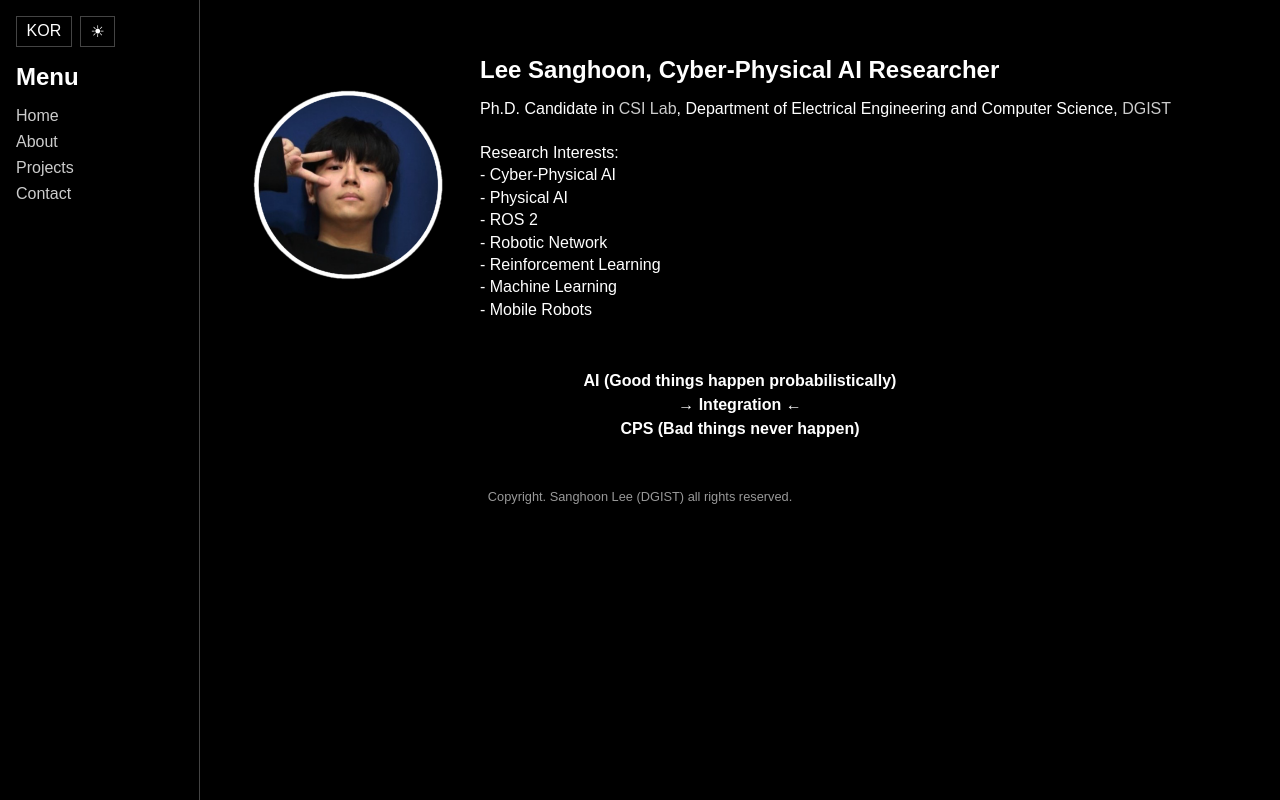
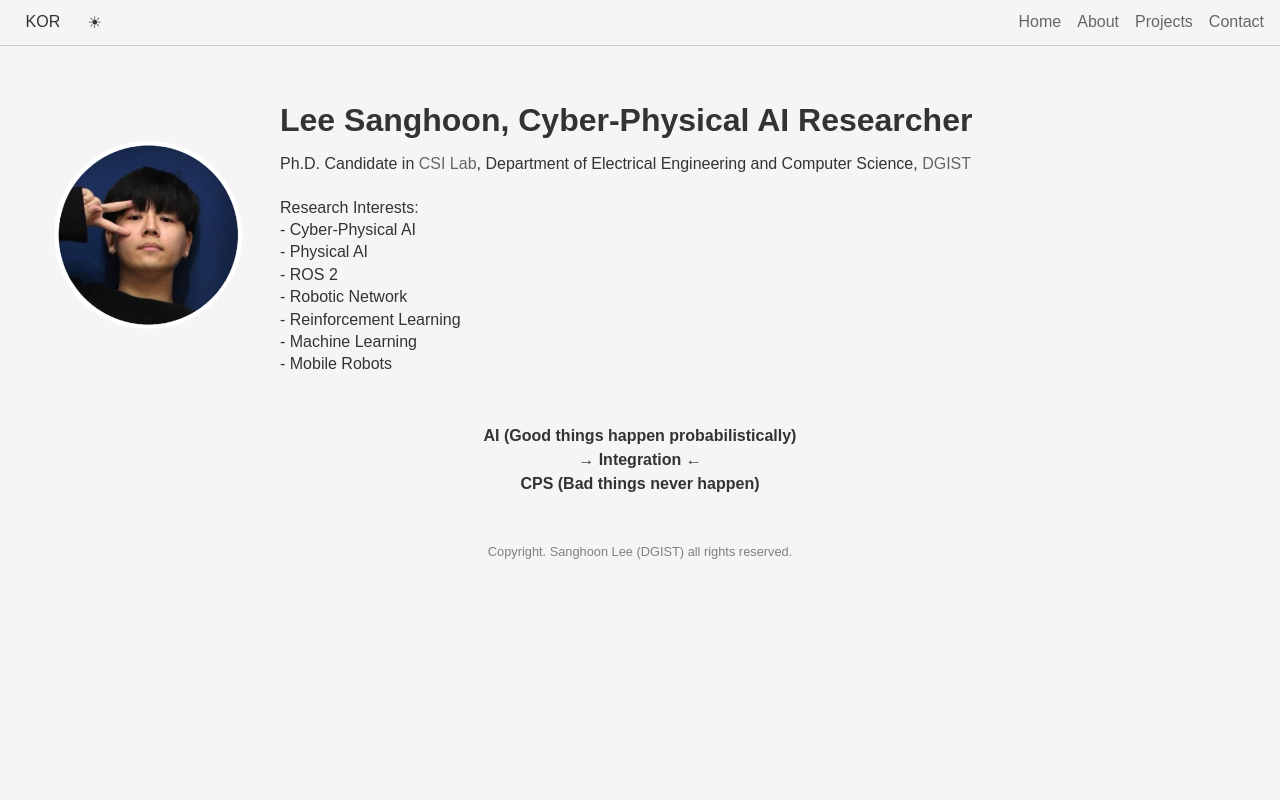
Before and after one commit to Hun0130/Hun0130.github.io, a plain HTML site: page index.html in a window 1280 px wide. Drawn offline with Linux system fonts and the light colour scheme.

Commit message:
Update index.html

```diff
--- a/index.html
+++ b/index.html
@@ -4,21 +4,22 @@
   <meta charset="UTF-8" />
   <title>Sanghoon Lee</title>
   <style>
-    /* 기본 레이아웃 스타일 */
+    /* 기본 레이아웃 및 애니메이션 */
     body {
       margin: 0;
       font-family: sans-serif;
       transition: background-color 0.3s, color 0.3s;
     }
-    /* 라이트 모드 */
+
+    /* 라이트 모드: 연한 회색 배경 + 짙은 텍스트 */
     body.light-mode {
-      background-color: #fff;  /* 흰색 배경 */
-      color: #000;            /* 검은색 텍스트 */
+      background-color: #f5f5f5;
+      color: #333;
     }
-    /* 다크 모드 */
+    /* 다크 모드: 짙은 회색 배경 + 밝은 텍스트 */
     body.dark-mode {
-      background-color: #000;  /* 검은색 배경 */
-      color: #fff;            /* 흰색 텍스트 */
+      background-color: #333;
+      color: #f0f0f0;
     }
 
     /* 링크 스타일 (밑줄/파란색 제거, 라이트-다크 모드 별 색상) */
@@ -26,57 +27,59 @@
       text-decoration: none;
     }
     body.light-mode a {
-      color: #444; /* 진한 회색 */
+      color: #666; /* 라이트 모드에서 링크 색상 */
     }
     body.dark-mode a {
-      color: #ccc; /* 옅은 회색 */
+      color: #ccc; /* 다크 모드에서 링크 색상 */
     }
 
-    /* 왼쪽 사이드바 */
-    #sidebar {
-      position: fixed;
-      top: 0;
-      left: 0;
-      width: 200px;
-      height: 100vh;
-      padding: 1rem;
+    /*******************************************************
+     * 상단 영역: 헤더 및 메뉴
+     *******************************************************/
+    header {
+      display: flex;
+      align-items: center;
+      justify-content: space-between;
+      padding: 0.5rem 1rem;
       box-sizing: border-box;
-      border-right: 1px solid #444;
+      border-bottom: 1px solid #ccc;
     }
-    #sidebar h2 {
-      margin-top: 1rem;
-      margin-bottom: 1rem;
-    }
-    #sidebar nav a {
-      display: block;
-      margin: 0.5rem 0;
-      cursor: pointer;
-    }
-    #sidebar nav a:hover {
-      text-decoration: none;
-    }
-
-    /* 사이드바 내 상단 버튼 영역 스타일 */
+    /* 좌측 상단 버튼 영역 */
     .top-buttons {
       display: flex;
-      flex-direction: row;
       gap: 0.5rem;
     }
     .top-buttons button {
       cursor: pointer;
       padding: 0.3rem 0.6rem;
-      border: 1px solid #444;
-      background: none;
+      border: none;           /* 테두리 제거 */
+      border-radius: 5px;     /* 모서리를 살짝 둥글게 */
+      background: none;       /* 배경 제거 */
       font-size: 1rem;
-      color: inherit; /* 부모의 모드에 따라 글자색 상속 */
+      color: inherit;         /* 부모 모드에 따라 색상 상속 */
     }
     .top-buttons button:hover {
-      background: rgba(255,255,255,0.1);
+      /* 살짝 투명 배경을 넣어 마우스오버 표시 */
+      background: rgba(0, 0, 0, 0.1);
     }
 
-    /* 메인 콘텐츠 영역(사이드바 외부) */
+    /* 메뉴(nav) - 가로 배치 */
+    nav {
+      display: flex;
+      gap: 1rem;
+    }
+    nav a {
+      cursor: pointer;
+    }
+    nav a:hover {
+      text-decoration: none;
+    }
+
+    /*******************************************************
+     * 본문 영역
+     *******************************************************/
+    /* 내용 영역: 헤더 아래쪽에 위치 */
     .content {
-      margin-left: 200px; /* 사이드바 폭만큼 오른쪽으로 밀기 */
       padding: 2rem;
     }
 
@@ -84,12 +87,14 @@
     .section {
       display: none;
     }
-    /* 선택된 섹션만 보이도록 할 때 block 처리 */
+    /* 선택된 섹션만 보이도록 할 때 */
     .section.active {
       display: block;
     }
 
-    /* 홈 섹션 레이아웃 (2열) */
+    /*******************************************************
+     * 홈 섹션
+     *******************************************************/
     .home-header {
       display: flex;
       flex-wrap: wrap; /* 작은 화면에서 레이아웃이 깨지지 않도록 */
@@ -97,30 +102,32 @@
 
     /* 왼쪽 열: 프로필 사진 (사진 크기만큼만 공간을 차지) */
     .profile-wrapper {
-      flex: 0 0 auto;          /* 왼쪽 열이 사진 크기만큼만 차지하도록 고정 */
+      flex: 0 0 auto;     /* 사진 크기만큼만 너비를 차지 */
       display: flex;
       justify-content: center;
       align-items: center;
       padding: 1rem;
     }
     .profile-pic {
-      width: 200px;   /* 사진 너비 */
+      width: 200px;       /* 사진 너비 고정 */
       height: auto;
-      border-radius: 4px; /* 혹은 원형으로 하려면 50%로 조정 */
-      border: none;       /* 모서리를 투명화, 배경과 어우러지도록 함 */
+      border-radius: 4px;
+      border: none;
     }
 
     /* 오른쪽 열: 이름, 직위 등 */
     .profile-info {
-      flex: 1;               /* 나머지 공간을 모두 차지 */
+      flex: 1;
       padding: 1rem;
       display: flex;
       flex-direction: column;
       justify-content: center;
     }
-    .profile-info h2 {
+    /* 이름을 가장 크게 표시 (h1) */
+    .profile-info h1 {
       margin: 0.5rem 0;
-      font-size: 1.5rem;
+      font-size: 2rem; /* 크게 표시 */
+      font-weight: bold;
     }
     .profile-info p {
       margin: 0.5rem 0;
@@ -135,13 +142,15 @@
       line-height: 1.5;
     }
 
-    /* Research Interests 영역 */
+    /* 연구 관심 분야 */
     .research-interest {
       margin-top: 1rem;
       line-height: 1.4;
     }
 
-    /* 푸터 스타일 */
+    /*******************************************************
+     * 푸터
+     *******************************************************/
     footer {
       text-align: center;
       font-size: 0.8rem;
@@ -150,10 +159,11 @@
     }
   </style>
 </head>
-<body class="dark-mode">
-  <!-- 좌측 사이드바 -->
-  <aside id="sidebar">
-    <!-- 상단 버튼 영역 -->
+
+<body class="light-mode">
+  <!-- 상단 헤더 -->
+  <header>
+    <!-- 왼쪽에 토글 버튼들 -->
     <div class="top-buttons">
       <!-- 한/영 전환 버튼 -->
       <button id="langToggleBtn" onclick="toggleLanguage()">KOR</button>
@@ -161,14 +171,14 @@
       <button onclick="toggleMode()">☀</button>
     </div>
 
-    <h2 id="menuTitle">Menu</h2>
+    <!-- 오른쪽에 메뉴 -->
     <nav>
       <a href="#home" id="navHome" onclick="showSection('home'); return false;">Home</a>
       <a href="#about" id="navAbout" onclick="showSection('about'); return false;">About</a>
       <a href="#projects" id="navProjects" onclick="showSection('projects'); return false;">Projects</a>
       <a href="#contact" id="navContact" onclick="showSection('contact'); return false;">Contact</a>
     </nav>
-  </aside>
+  </header>
 
   <!-- 실제 콘텐츠 영역 -->
   <div class="content">
@@ -182,7 +192,8 @@
 
         <!-- 오른쪽 열: 이름/직함/간단 소개 + 연구 관심 분야 -->
         <div class="profile-info">
-          <h2 id="homeTitle"></h2>
+          <!-- 이름을 h1으로 표시 -->
+          <h1 id="homeTitle"></h1>
           <p id="homeSubInfo"></p>
           <!-- Research Interests (profile-info 내부) -->
           <div class="research-interest" id="homeResearch"></div>
@@ -223,7 +234,7 @@
      **********************************************************/
     window.addEventListener('DOMContentLoaded', () => {
       showSection('home');
-      // 초기 한/영 텍스트도 설정(영어가 기본)
+      // 초기 한/영 텍스트도 설정 (영어가 기본)
       setLanguageTexts('en');
     });
 
@@ -232,12 +243,12 @@
      **********************************************************/
     function toggleMode() {
       const bodyElement = document.body;
-      if (bodyElement.classList.contains('dark-mode')) {
+      if (bodyElement.classList.contains('light-mode')) {
+        bodyElement.classList.remove('light-mode');
+        bodyElement.classList.add('dark-mode');
+      } else {
         bodyElement.classList.remove('dark-mode');
         bodyElement.classList.add('light-mode');
-      } else {
-        bodyElement.classList.remove('light-mode');
-        bodyElement.classList.add('dark-mode');
       }
     }
 
@@ -298,7 +309,7 @@
 
     // 언어 토글 함수
     function toggleLanguage() {
-      // 현재 언어를 기준으로 다음 언어로 토글
+      // 현재 언어 상태를 바꿔주기
       currentLang = (currentLang === 'en') ? 'ko' : 'en';
       setLanguageTexts(currentLang);
 
@@ -309,7 +320,6 @@
 
     // 실제 텍스트 교체 함수
     function setLanguageTexts(lang) {
-      document.getElementById('menuTitle').textContent         = texts[lang].menuTitle;
       document.getElementById('navHome').textContent           = texts[lang].navHome;
       document.getElementById('navAbout').textContent          = texts[lang].navAbout;
       document.getElementById('navProjects').textContent       = texts[lang].navProjects;
@@ -331,13 +341,13 @@
      * 4. 탭(섹션) 전환 함수
      **********************************************************/
     function showSection(sectionId) {
-      // 모든 섹션을 숨기고
+      // 모든 섹션 숨김
       const sections = document.querySelectorAll('.section');
       sections.forEach(section => {
         section.classList.remove('active');
       });
 
-      // 클릭된 섹션만 보이도록 활성화
+      // 클릭된 섹션만 보이도록
       const targetSection = document.getElementById(sectionId);
       if (targetSection) {
         targetSection.classList.add('active');
```
